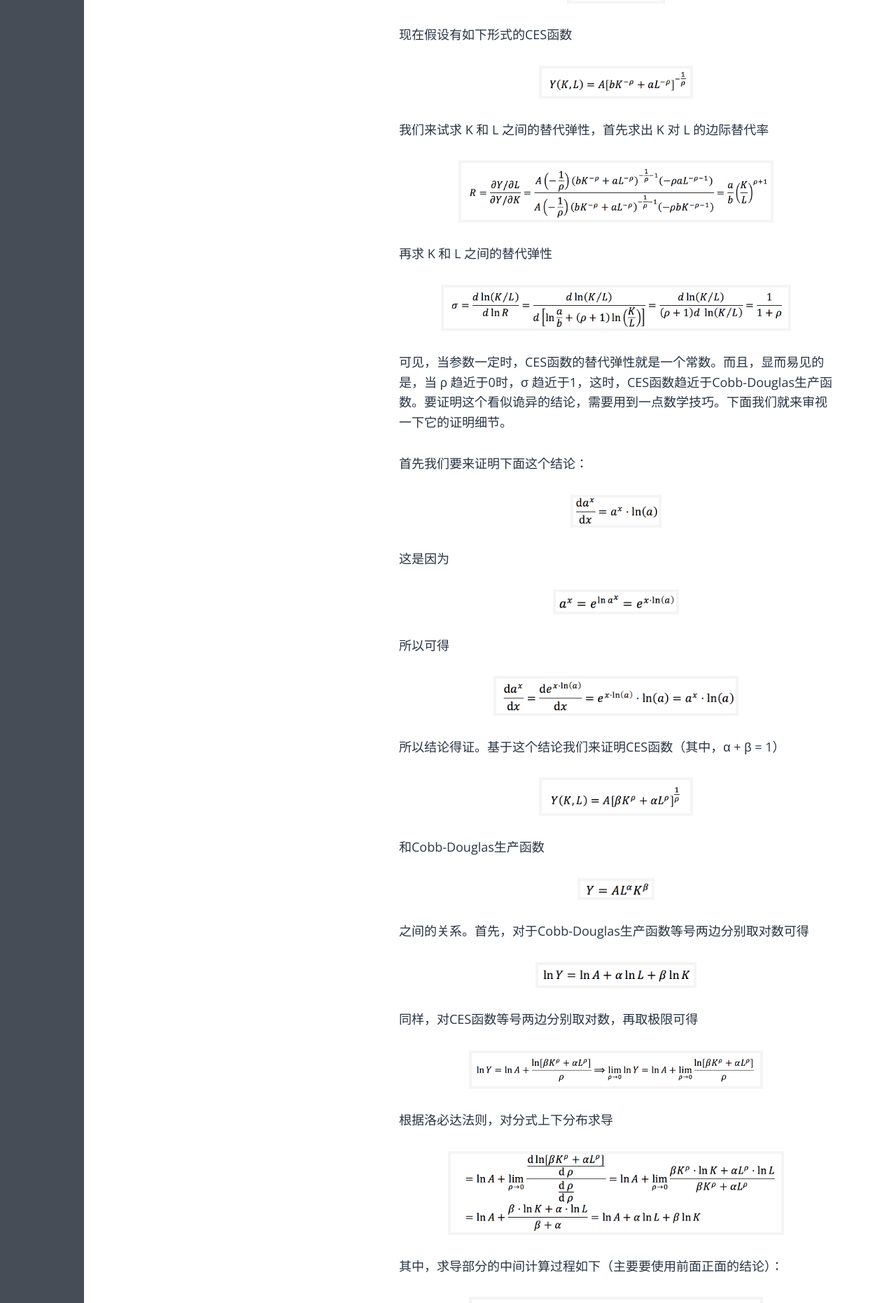
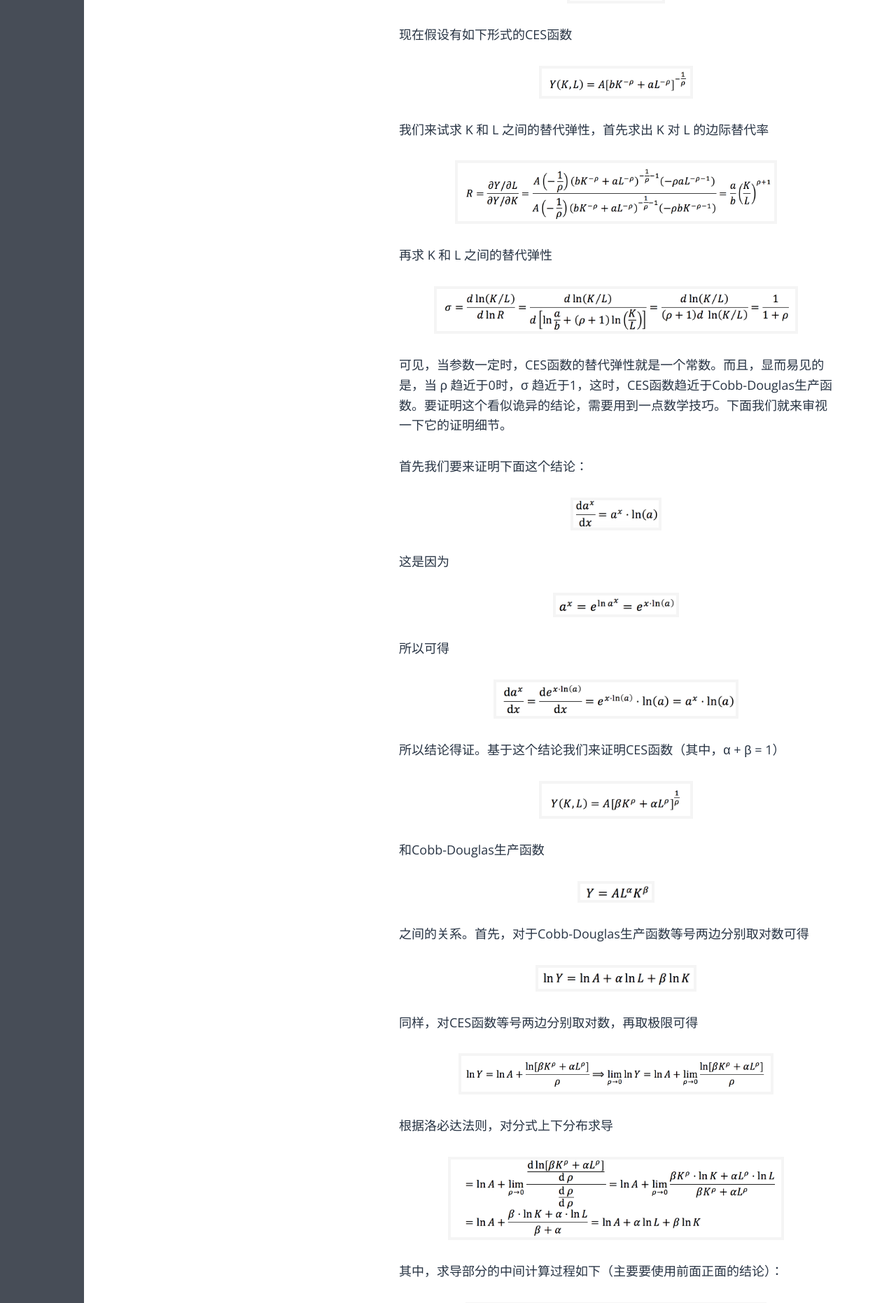
Before and after one commit to fzuo/baimafujinji, a Jekyll site: the page built from _posts/economy/2014-03-25-ces-production-function.md, in a window 1280 px wide. Shown: the part 1745-3607 px from the top of the page at 70% size. Built offline with Jekyll 4.4.1, drawn with Linux system fonts in a browser that asks for light colours; some web fonts are replaced.

Commit message:
Update 2014-03-25-ces-production-function.md

```diff
--- a/_posts/economy/2014-03-25-ces-production-function.md
+++ b/_posts/economy/2014-03-25-ces-production-function.md
@@ -62,13 +62,13 @@ CES 生产函数是一个新古典生产函数，它体现了常数替代弹性
 我们来试求 K 和 L 之间的替代弹性，首先求出 K 对 L 的边际替代率
 
 <p align="center">
-<img src="https://fzuo.github.io/assets/img/production_func/ces08.png" width="450">
+<img src="https://fzuo.github.io/assets/img/production_func/ces08.png" width="460">
 </p>
 
 再求 K 和 L 之间的替代弹性
 
 <p align="center">
-<img src="https://fzuo.github.io/assets/img/production_func/ces09.png" width="500">
+<img src="https://fzuo.github.io/assets/img/production_func/ces09.png" width="520">
 </p>
 
 可见，当参数一定时，CES函数的替代弹性就是一个常数。而且，显而易见的是，当 ρ 趋近于0时，σ 趋近于1，这时，CES函数趋近于Cobb-Douglas生产函数。要证明这个看似诡异的结论，需要用到一点数学技巧。下面我们就来审视一下它的证明细节。
@@ -112,7 +112,7 @@ CES 生产函数是一个新古典生产函数，它体现了常数替代弹性
 同样，对CES函数等号两边分别取对数，再取极限可得
 
 <p align="center">
-<img src="https://fzuo.github.io/assets/img/production_func/ces16.png" width="420">
+<img src="https://fzuo.github.io/assets/img/production_func/ces16.png" width="450">
 </p>
 
 根据洛必达法则，对分式上下分布求导
@@ -124,7 +124,7 @@ CES 生产函数是一个新古典生产函数，它体现了常数替代弹性
 其中，求导部分的中间计算过程如下（主要要使用前面正面的结论）：
 
 <p align="center">
-<img src="https://fzuo.github.io/assets/img/production_func/ces18.png" width="420">
+<img src="https://fzuo.github.io/assets/img/production_func/ces18.png" width="430">
 </p>
 
 至此，证明完毕。
```
